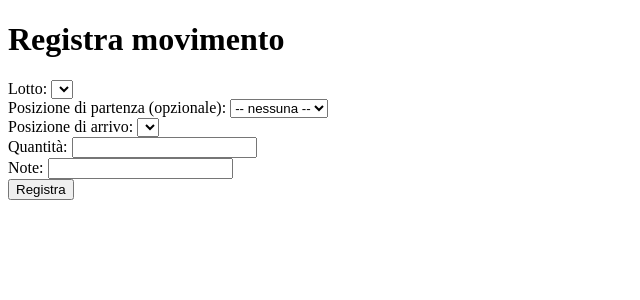
After one commit to AlbertoChurch/gestionale-magazzino-cantieri, a FastAPI app: template app/templates/movimento_form.html in a window 1280 px wide. The commit adds this page. Shown: the top 300 px of the page, without its empty margins (0-640 px from the left). Run offline with FastAPI, Linux system fonts and the light colour scheme; the template is opened without the code that fills it, so the values that code supplies are empty.

Commit message:
frontend Jinja2: pagine Magazzino, form Movimento e Contesto

```diff
--- a/app/main.py
+++ b/app/main.py
@@ -1,5 +1,6 @@
-from fastapi import FastAPI, Depends, HTTPException, Request
+from fastapi import FastAPI, Depends, HTTPException, Request, Form
 from fastapi.templating import Jinja2Templates
+from fastapi.responses import RedirectResponse
 from sqlalchemy.orm import Session
 
 from app import models, schemas
@@ -258,6 +259,29 @@ def leggi_lotti(db: Session = Depends(get_db)):
 
 @app.post("/movimenti", response_model=schemas.MovimentoRead)
 def create_movimento(movimento: schemas.MovimentoCreate, db: Session = Depends(get_db)):
+    return registra_movimento(movimento, db)
+
+@app.post("/movimenti/nuovo")
+def crea_movimento_da_form(
+    lotto_id: int = Form(...),
+    posizione_partenza_id: str = Form(""),
+    posizione_arrivo_id: int = Form(...),
+    quantita_usata: float = Form(...),
+    note: str = Form(""),
+    db: Session = Depends(get_db),
+):
+    movimento = schemas.MovimentoCreate(
+        lotto_id=lotto_id,
+        posizione_partenza_id=int(posizione_partenza_id) if posizione_partenza_id else None,
+        posizione_arrivo_id=posizione_arrivo_id,
+        quantita_usata=quantita_usata,
+        note=note or None
+    )
+    registra_movimento(movimento, db)
+    return RedirectResponse(url="/magazzino", status_code=303)
+
+
+def registra_movimento(movimento: schemas.MovimentoCreate, db: Session):
     lotto = db.query(models.Lotto).filter(models.Lotto.id == movimento.lotto_id).first()
     if lotto is None:
         raise HTTPException(status_code=404, detail="Lotto non trovato")
@@ -265,6 +289,8 @@ def create_movimento(movimento: schemas.MovimentoCreate, db: Session = Depends(g
     if posizione_arrivo is None:
         raise HTTPException(status_code=404, detail="Posizione di arrivo non trovata")
     if posizione_arrivo.tipo_posizione.nome != "magazzino":
+        if lotto.quantita_disponibile < Decimal(str(movimento.quantita_usata)):
+            raise HTTPException(status_code=400, detail="Quantità richiesta superiore a quella disponibile")
         lotto.quantita_disponibile -= Decimal(str(movimento.quantita_usata)) # type: ignore
     else:
         lotto.quantita_disponibile += Decimal(str(movimento.quantita_usata)) # type: ignore
@@ -277,9 +303,16 @@ def create_movimento(movimento: schemas.MovimentoCreate, db: Session = Depends(g
     db.refresh(nuovo)
     return nuovo
 
+
 @app.get("/movimenti", response_model=list[schemas.MovimentoRead])
 def leggi_movimenti(db: Session = Depends(get_db)):
     return db.query(models.Movimento).all()
+
+@app.get("/movimenti/nuovo")
+def form_movimento(request: Request, db: Session = Depends(get_db)):
+    lotti = db.query(models.Lotto).all()
+    posizioni = db.query(models.Posizione).all()
+    return templates.TemplateResponse(request, "movimento_form.html", {"lotti": lotti, "posizioni": posizioni})
 
 #prova
 
@@ -291,3 +324,9 @@ def pagina_prova(request: Request):
 def pagina_magazzino(request: Request, db: Session = Depends(get_db)):
     lotti = db.query(models.Lotto).all()
     return templates.TemplateResponse(request, "magazzino.html", {"lotti": lotti})
+
+@app.get("/contesto")
+def pagina_contesto(request: Request, db: Session = Depends(get_db)):
+    fornitori = db.query(models.Fornitore).all()
+    ordini = db.query(models.Ordine).all()
+    return templates.TemplateResponse(request, "contesto.html", {"fornitori": fornitori, "ordini": ordini})
--- /dev/null
+++ b/app/templates/movimento_form.html
@@ -0,0 +1,34 @@
+<!DOCTYPE html>
+<html>
+<head><title>Nuovo movimento</title></head>
+<body>
+    <h1>Registra movimento</h1>
+    <form method="post" action="/movimenti/nuovo">
+        <label>Lotto:
+            <select name="lotto_id">
+                {% for lotto in lotti %}
+                <option value="{{ lotto.id }}">Lotto #{{ lotto.id }} (disponibile: {{ lotto.quantita_disponibile }})</option>
+                {% endfor %}
+            </select>
+        </label><br>
+        <label>Posizione di partenza (opzionale):
+            <select name="posizione_partenza_id">
+                <option value="">-- nessuna --</option>
+                {% for posizione in posizioni %}
+                <option value="{{ posizione.id }}">{{ posizione.nome }}</option>
+                {% endfor %}
+            </select>
+        </label><br>
+        <label>Posizione di arrivo:
+            <select name="posizione_arrivo_id">
+                {% for posizione in posizioni %}
+                <option value="{{ posizione.id }}">{{ posizione.nome }}</option>
+                {% endfor %}
+            </select>
+        </label><br>
+        <label>Quantità: <input type="number" step="0.01" name="quantita_usata"></label><br>
+        <label>Note: <input type="text" name="note"></label><br>
+        <button type="submit">Registra</button>
+    </form>
+</body>
+</html>
--- a/requirements.txt
+++ b/requirements.txt
@@ -11,6 +11,7 @@ Jinja2==3.1.6
 MarkupSafe==3.0.3
 pydantic==2.13.4
 pydantic_core==2.46.4
+python-multipart==0.0.32
 SQLAlchemy==2.0.51
 starlette==1.3.1
 typing-inspection==0.4.2
```
Also changed, not shown: app/templates/contesto.html (added, +30 -0 lines), app/templates/prova.html (+134 -5 lines).
